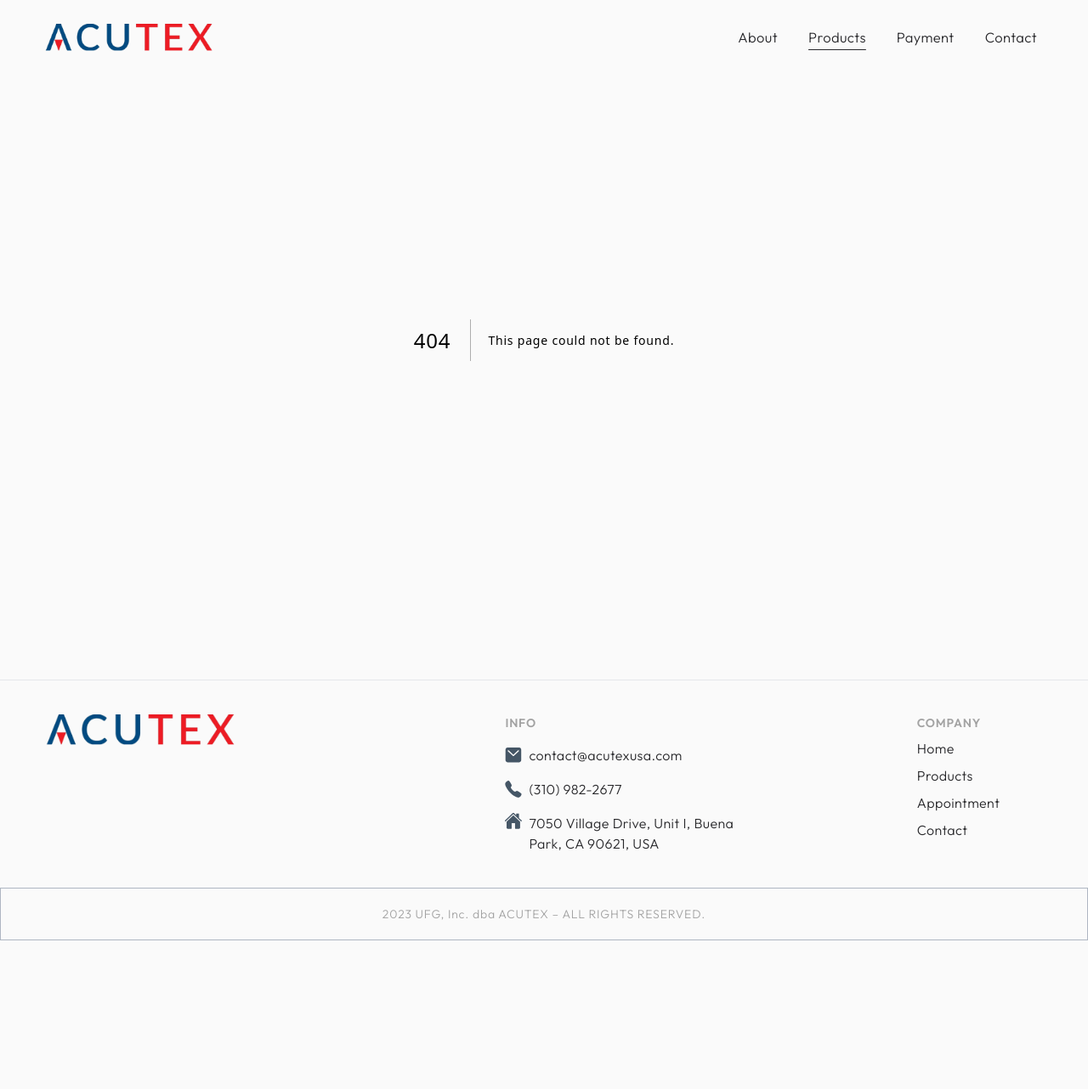
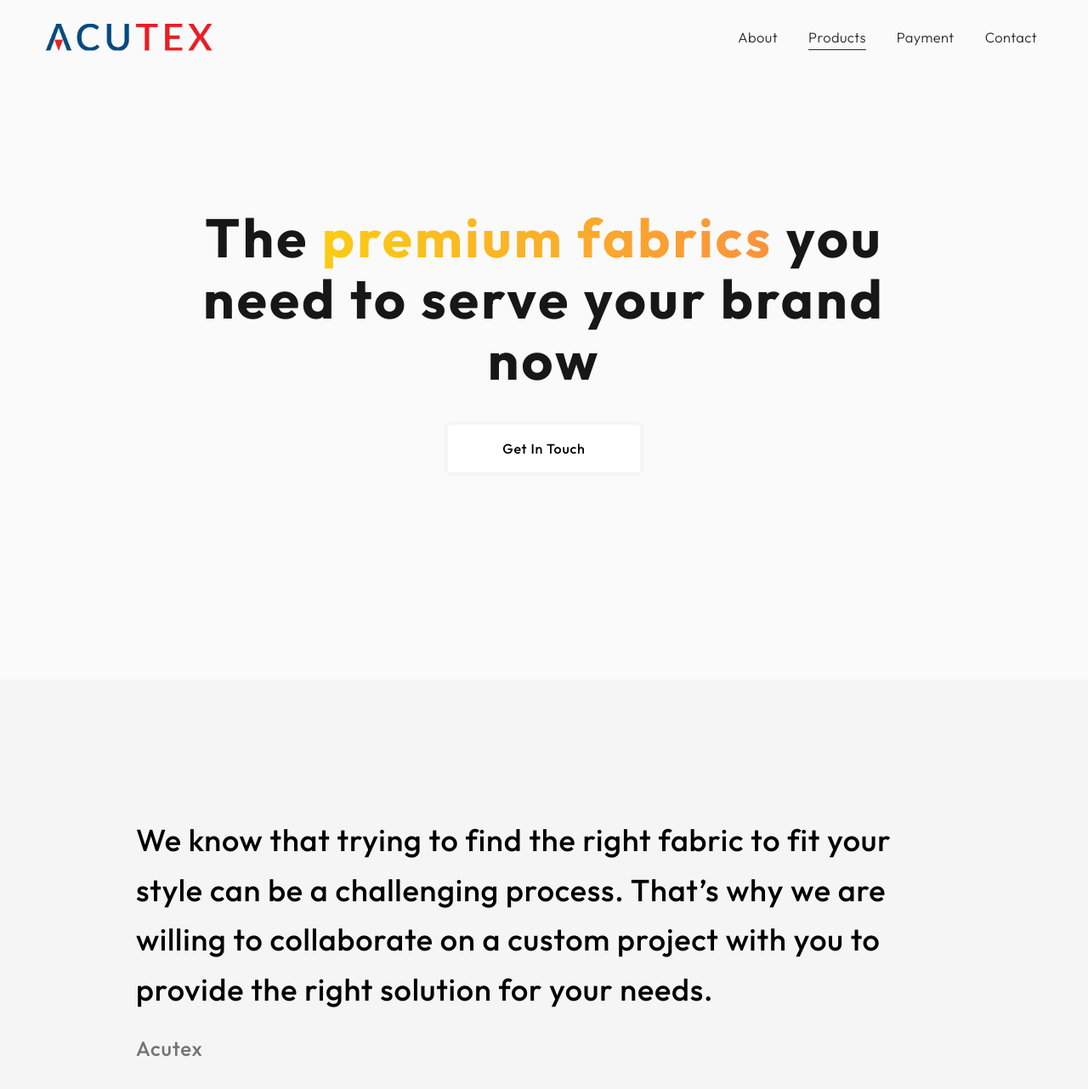
Before and after one commit to MoonWish-Studios/acutex, a Next.js app: page /products in a window 1280 px wide. Before the commit this address had no page. Shown: the top 1282 px of the page at 85% size. Before the commit the page ends 1107 px from the top, so only its background shows below. Built offline with nearby package versions, Linux system fonts and the light colour scheme.

Commit message:
finished exlusive products

```diff
--- a/app/components/Button.tsx
+++ b/app/components/Button.tsx
@@ -44,7 +44,7 @@ export function WhiteButton({
   return (
     <Link
       href={`${href}`}
-      className={`inline-block text-center max-w-fit outline-4 outline outline-[#00000005]       md:text-[1rem] text-[0.85rem] transition ease-in-out duration-100 bg-white
+      className={`inline-block text-center max-w-fit font-medium outline-4 outline outline-[#00000005]       md:text-[1rem] text-[0.85rem] transition ease-in-out duration-100 bg-white
       box-border hover:scale-105 rounded-[0.23rem] px-16 my-0 py-4 ${className} `}
     >
       {children}
--- /dev/null
+++ b/app/products/page.tsx
@@ -0,0 +1,143 @@
+import React from "react"
+import { Landing } from "../contact/page"
+import { WhiteButton } from "../components/Button"
+import Image from "next/image"
+import { nanoid } from "nanoid"
+
+interface CardDetailsParams {
+  title: string
+  heading: string
+  bullets: string[]
+}
+
+const exclusiveProducts = [
+  {
+    title: "Mélanges Cotton",
+    heading: "100% Cotton Dyeable Heather PFD Fabric",
+    bullet: [
+      "Low Fabric Order Quantity",
+      "Reduced excess unwanted inventory",
+      "Eco-friendly dye process for custom colors",
+      "Complete garment dyeing instructions",
+      "Custom development fabric options",
+    ],
+  },
+  {
+    title: "Solux Cotton",
+    heading: "Super Premium 100% Cotton Fabric",
+    bullet: [
+      "Luxuriously soft, fine, smooth, and even",
+      "Higher sheen",
+      "Durable and low pill",
+      "PFD and custom pieced dye options",
+      "Custom development fabric option",
+    ],
+  },
+]
+
+export function GradientText({
+  children,
+  className,
+}: {
+  children: React.ReactNode
+  className?: string
+}) {
+  return (
+    <strong
+      className={`text-transparent font-bold bg-clip-text bg-gradient-to-r from-yellow-400 to-orange-400 ${className}`}
+    >
+      {children}
+    </strong>
+  )
+}
+
+export default function Page() {
+  return (
+    <div>
+      {/* Landing Page */}
+      <div className="relative h-screen flex flex-col items-center justify-center gap-10 ">
+        {/* <Image src="" className="-z-50" fill alt="Background Of Landing Page" /> */}
+        <h1
+          className="md:text-[4rem] text-[2.35rem] text-center md:w-8/12 w-10/12 font-bold text-neutral-900
+       md:tracking-wider tracking-wide md:leading-[4.5rem] leading-[3.25rem]"
+        >
+          The <GradientText>premium fabrics</GradientText> you need to serve
+          your brand now
+        </h1>
+        <div className="buttonSection flex flex-row gap-5">
+          <WhiteButton href="/contact">Get In Touch</WhiteButton>
+        </div>
+      </div>
+
+      {/* Quote */}
+
+      <div className="flex justify-center py-40  gap-10 w-full bg-neutral-100">
+        <div className="w-3/4">
+          <div className=" text-4xl font-medium leading-relaxed">
+            We know that trying to find the right fabric to fit your style can
+            be a challenging process. That’s why we are willing to collaborate
+            on a custom project with you to provide the right solution for your
+            needs.
+          </div>
+          <p className="not-italic font-medium mt-6 text-2xl text-neutral-500">
+            Acutex
+          </p>
+        </div>
+      </div>
+
+      <div className="relative flex justify-evenly overflow-hidden py-16 object-left-bottom">
+        <Image
+          src="/assets/gradient/lemon-gradient.png"
+          className="-z-50 scale-[200%]"
+          fill
+          alt="Background Of Landing Page"
+        />
+        {exclusiveProducts.map((product) => (
+          <CardDetails
+            title={product.title}
+            key={nanoid()}
+            heading={product.heading}
+            bullets={product.bullet}
+          />
+        ))}
+      </div>
+    </div>
+  )
+}
+
+function CardDetails({ title, heading, bullets }: CardDetailsParams) {
+  return (
+    <div className="p-4">
+      <div className="font-medium text-sm ml-1 text-neutral-600">Exclusive</div>
+      <h1 className="font-semibold text-5xl ">{title}</h1>
+      <h3 className="text-3xl font-normal my-4 max-w-md">{heading}</h3>
+      <ul className=" max-w-md space-y-1 text-neutral-900 list-inside ">
+        {bullets.map((bullet) => (
+          <Bullet key={nanoid()}>{bullet}</Bullet>
+        ))}
+      </ul>
+      <WhiteButton href="/contact" className="mt-7 px-28">
+        Try It Now
+      </WhiteButton>
+    </div>
+  )
+}
+function Bullet({ children }: { children: React.ReactNode }) {
+  return (
+    <li className="flex items-center text-xl font-medium text-neutral-900 ">
+      <svg
+        className="w-5 h-5 mr-1.5 my-2 text-neutral-400  flex-shrink-0"
+        fill="currentColor"
+        viewBox="0 0 20 20"
+        xmlns="http://www.w3.org/2000/svg"
+      >
+        <path
+          fill-rule="evenodd"
+          d="M10 18a8 8 0 100-16 8 8 0 000 16zm3.707-9.293a1 1 0 00-1.414-1.414L9 10.586 7.707 9.293a1 1 0 00-1.414 1.414l2 2a1 1 0 001.414 0l4-4z"
+          clip-rule="evenodd"
+        ></path>
+      </svg>
+      {children}
+    </li>
+  )
+}
--- a/tailwind.config.js
+++ b/tailwind.config.js
@@ -15,6 +15,8 @@ module.exports = {
         grayInput: "#F2F2F2",
         gray3: "#A3A3A3",
         white2: "#E9E9E9",
+        yellow1: "#FAAE3D",
+        green1: "#FAAE3D",
       },
       backgroundImage: {
         "yellow-gradient": "url('/assets/gradientbg.png')",
```
